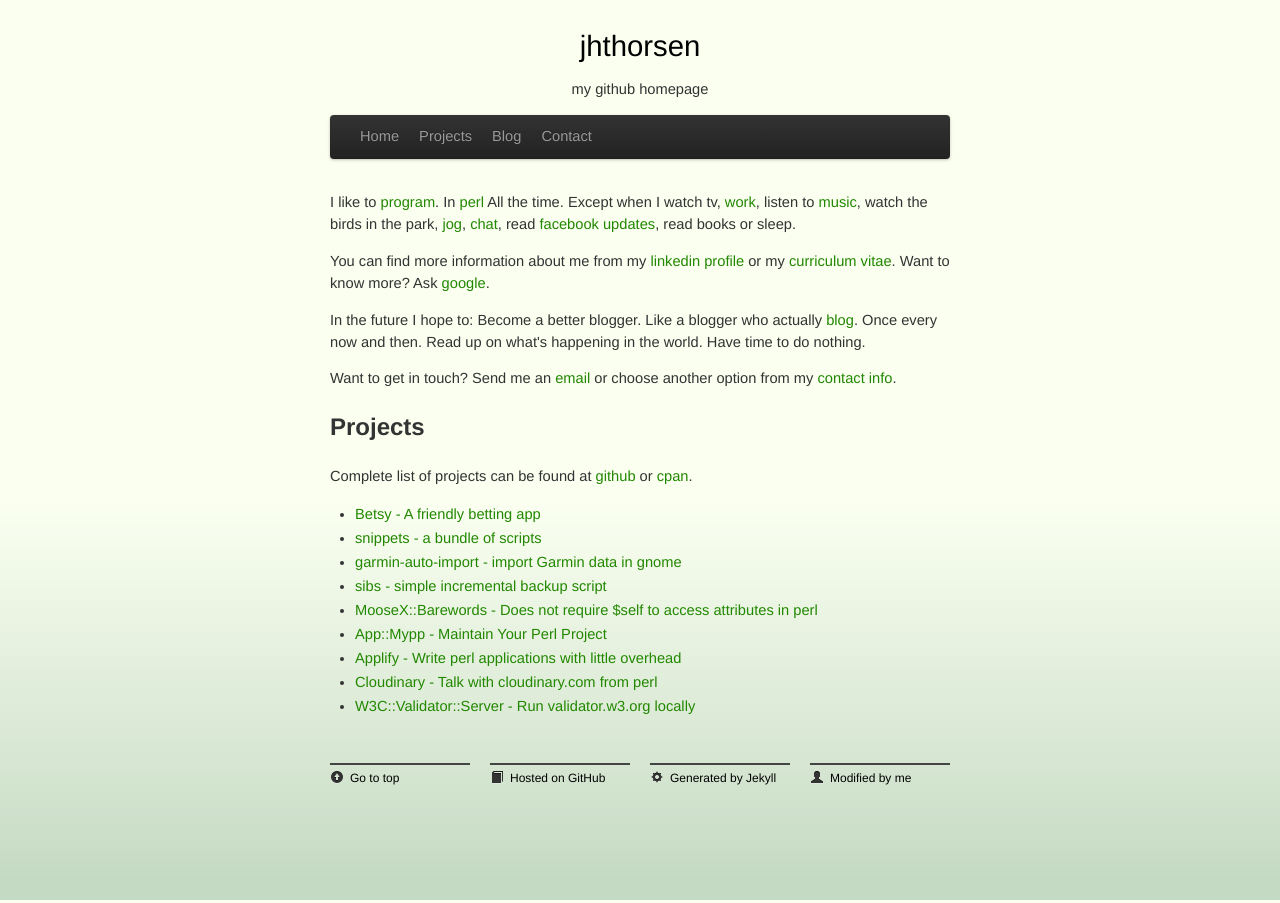
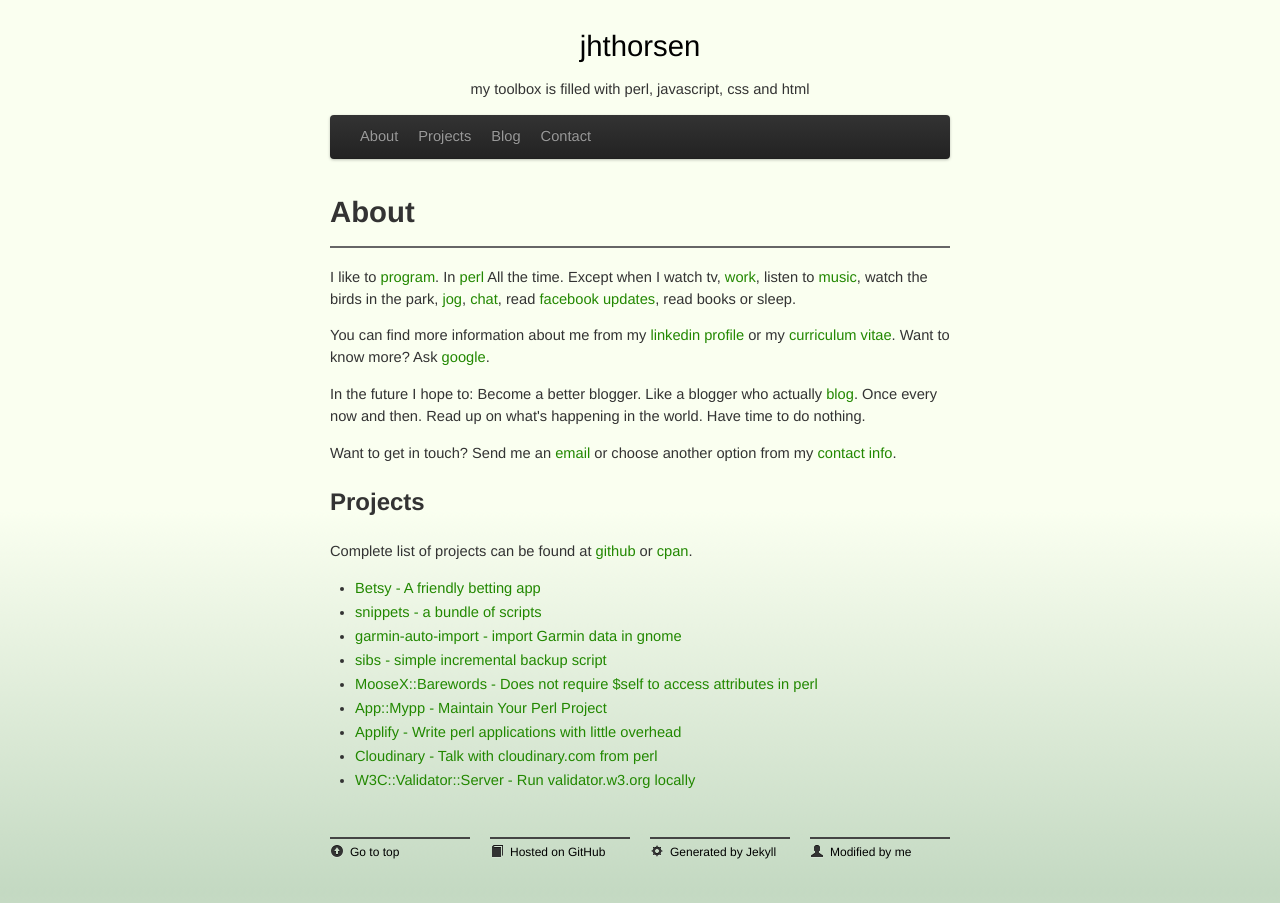
Before and after one commit to kberov/jhthorsen.github.com, a Jekyll site: the page built from index.html, in a window 1280 px wide. Built offline with Jekyll 4.4.1, drawn with Linux system fonts in a browser that asks for light colours; nearby versions of some CDN libraries.

Commit message:
Add headings to pages

```diff
--- a/_includes/top.html
+++ b/_includes/top.html
@@ -19,12 +19,12 @@
 <div class="row" id="header">
     <div class="span8">
         <h1><a hreF="http://thorsen.pm">jhthorsen</a></h1>
-        <p>my github homepage</p>
+        <p>my toolbox is filled with perl, javascript, css and html</p>
         <div class="navbar">
             <div class="navbar-inner">
                 <div class="container">
                     <ul class="nav">
-                        <li><a href="/">Home</a></li>
+                        <li><a href="/">About</a></li>
                         <li><a href="/#projects">Projects</a></li>
                         <li><a href="/blog">Blog</a></li>
                         <li><a href="/contact">Contact</a></li>
--- a/_layouts/post.html
+++ b/_layouts/post.html
@@ -1,5 +1,5 @@
 {% include top.html %}
-<h1>{{ page.title }}</h1>
+<h1 class="page-header">{{ page.title }}</h1>
 <p class="blog-date">{{ page.date | date: "%A, %B %d, %Y" }}</p>
 {{ content }}
 <div id="disqus_thread"></div>
--- a/blog/index.html
+++ b/blog/index.html
@@ -2,6 +2,8 @@
 layout: default
 title: blog
 ---
+<h1 class="page-header">Blog</h1>
+
 <h2>Perl</h2>
 <dl class="blog">
   {% for post in site.categories.perl %}
--- a/contact/index.html
+++ b/contact/index.html
@@ -2,6 +2,7 @@
 layout: default
 title: contact information
 ---
+<h1 class="page-header">Contact</h1>
 <dl>
     <dt>Mail</dt>
     <dd><a href="mailto:jhthorsen@cpan.org">jhthorsen@cpan.org</a></dd>
--- a/index.html
+++ b/index.html
@@ -1,7 +1,9 @@
 ---
 layout: default
-title: home
+title: about
 ---
+
+<h1 class="page-header">About</h1>
 <p>
     I like to <a href="http://github.com/jhthorsen">program</a>.
     In <a href="http://metacpan.org/author/JHTHORSEN">perl</a>
```
